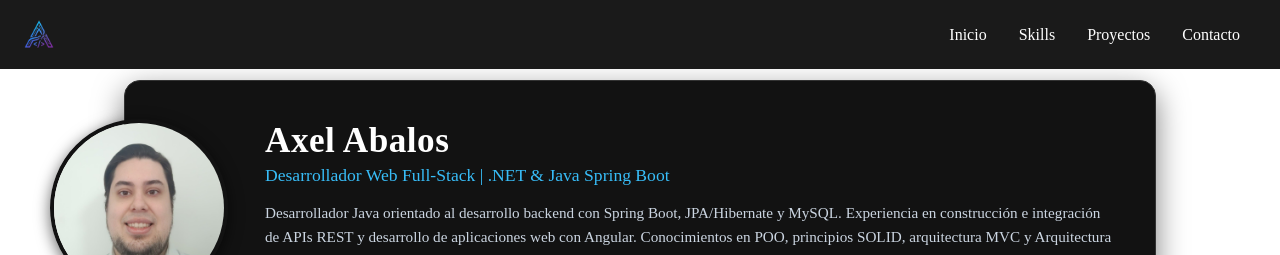
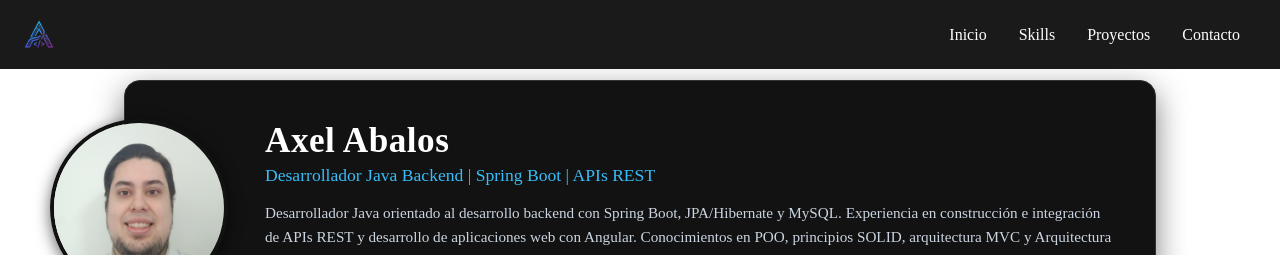
Before and after one commit to axelivanabalos3451/WebAxelAbalos, an Angular app: page / in a window 1280 px wide. Shown: the top 255 px of the page. Built offline with nearby package versions, Linux system fonts and the light colour scheme.

Commit message:
modifico titulo

```diff
--- a/src/app/home/home.component.html
+++ b/src/app/home/home.component.html
@@ -7,7 +7,7 @@
 
         <div id="nombre-dev">
             <h1>Axel Abalos</h1>
-            <h3>Desarrollador Web Full-Stack | .NET & Java Spring Boot </h3>
+            <h3>Desarrollador Java Backend | Spring Boot | APIs REST  </h3>
         </div>
 
         <div id="textopresentacion">Desarrollador Java orientado al desarrollo backend con Spring Boot, JPA/Hibernate y
```
